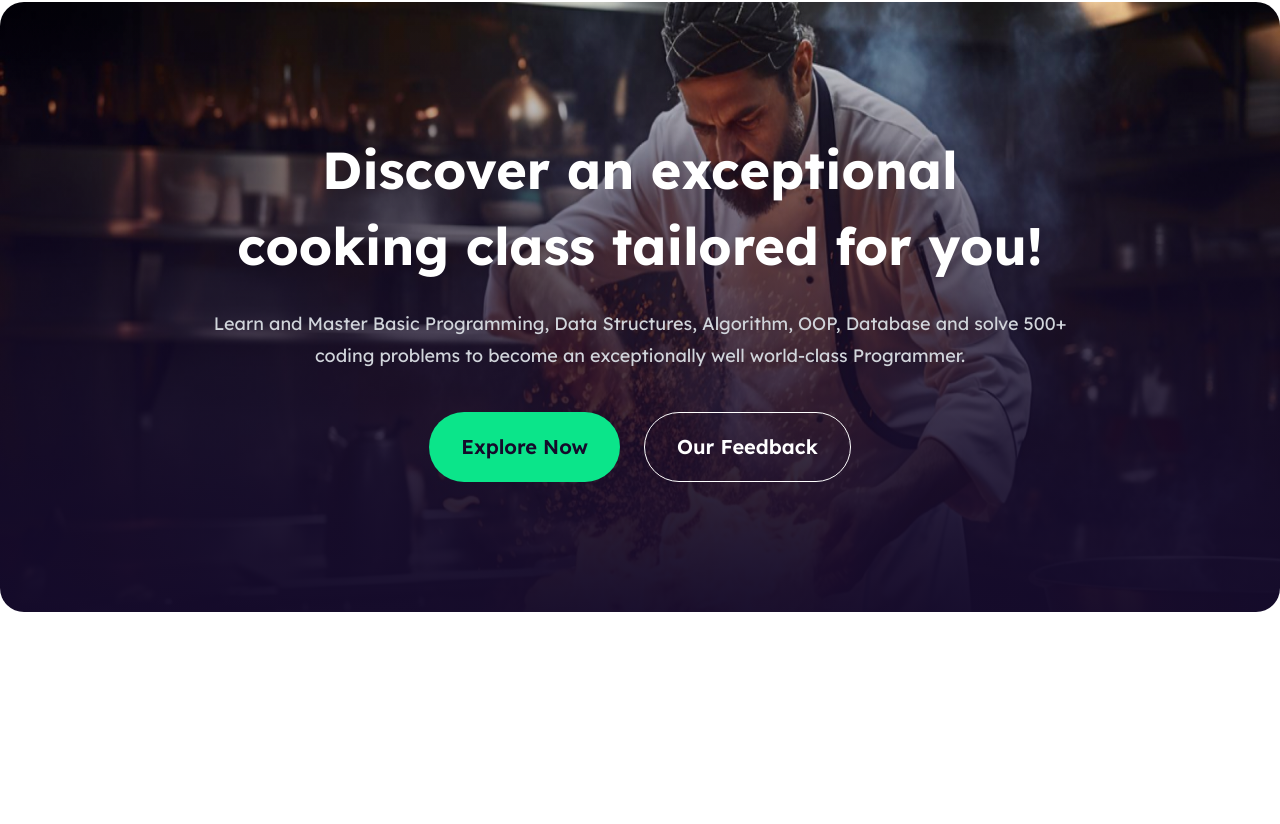
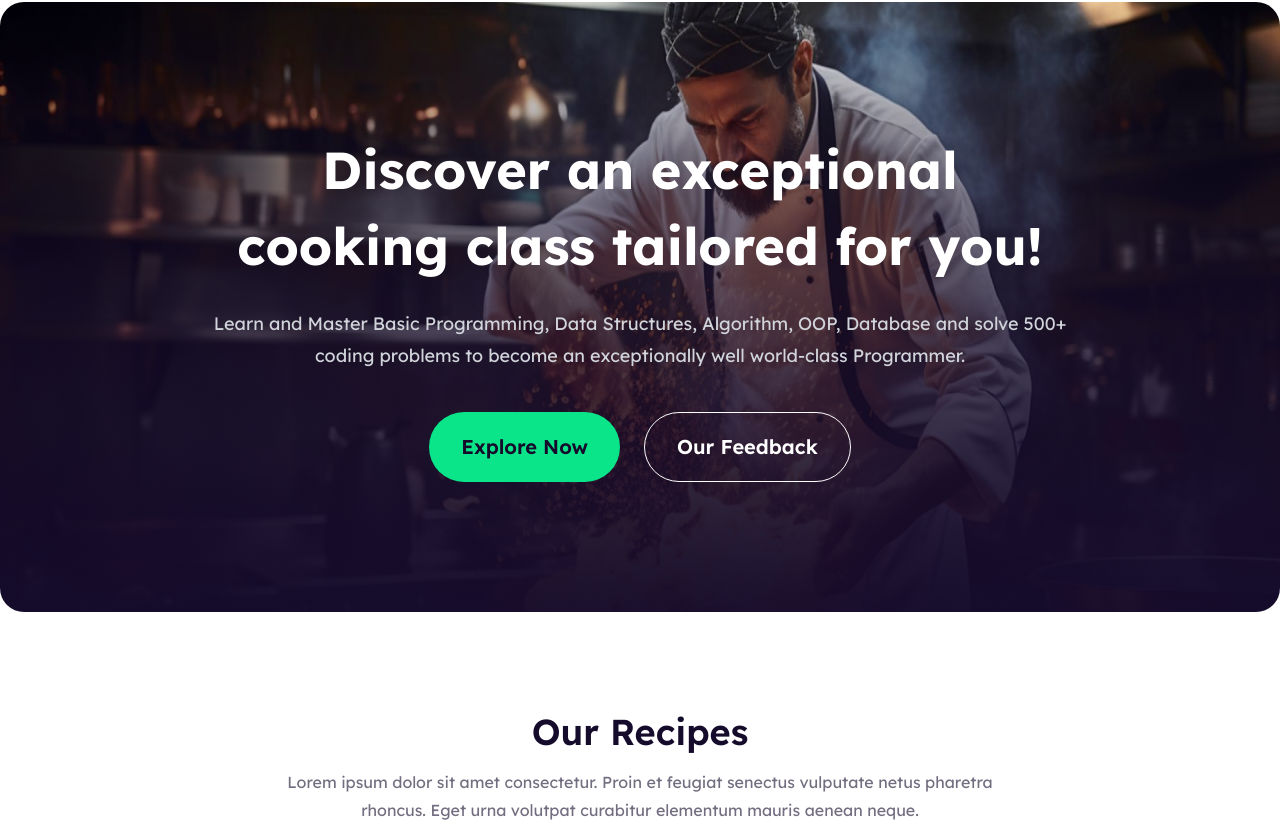
Before and after one commit to nznazmulhuda/happy-bites, a React (Vite) app: page / in a window 1280 px wide. Shown: the part 162-986 px from the top of the page. Before the commit the page ends 800 px from the top, so only its background shows below. Built offline with nearby package versions, Linux system fonts and the light colour scheme.

Commit message:
Our Recipes Header Component added

```diff
--- a/src/App.jsx
+++ b/src/App.jsx
@@ -1,4 +1,4 @@
-import { Banner, Header } from "./Components";
+import { Banner, Header, OurRecipes } from "./Components";
 
 function App() {
 	return (
@@ -6,6 +6,7 @@ function App() {
 			<div className="container mx-auto mt-12">
 				<Header />
 				<Banner />
+				<OurRecipes />
 			</div>
 		</>
 	);
--- /dev/null
+++ b/src/Components/OurRecipes/OurRecipes.jsx
@@ -0,0 +1,19 @@
+function OurRecipes() {
+	return (
+		<>
+			<div className="mt-12 lg:mt-[100px] flex flex-col justify-center items-center gap-4">
+				<h1 className="text-[#150B2B] text-3xl lg:text-4xl font-semibold">
+					Our Recipes
+				</h1>
+
+				<p className="text-[#150B2B99] text-sm lg:text-[16px] leading-7 w-[90%] lg:w-3/5 text-center">
+					Lorem ipsum dolor sit amet consectetur. Proin et feugiat
+					senectus vulputate netus pharetra rhoncus. Eget urna
+					volutpat curabitur elementum mauris aenean neque.
+				</p>
+			</div>
+		</>
+	);
+}
+
+export default OurRecipes;
--- a/src/Components/index.js
+++ b/src/Components/index.js
@@ -1,4 +1,5 @@
 import Header from "./Header/Header";
 import Banner from "./Banner/Banner";
+import OurRecipes from "./OurRecipes/OurRecipes";
 
-export {Header, Banner}
+export { Header, Banner, OurRecipes };
```
